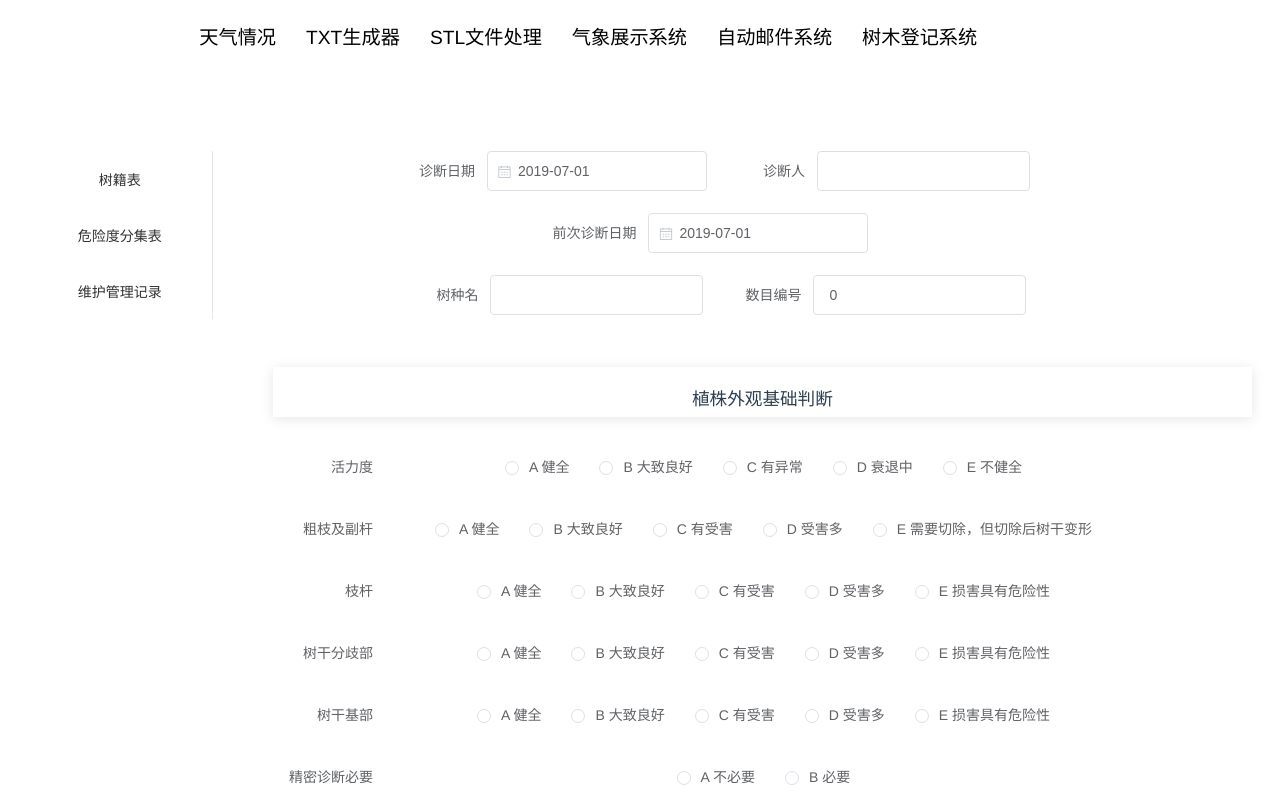
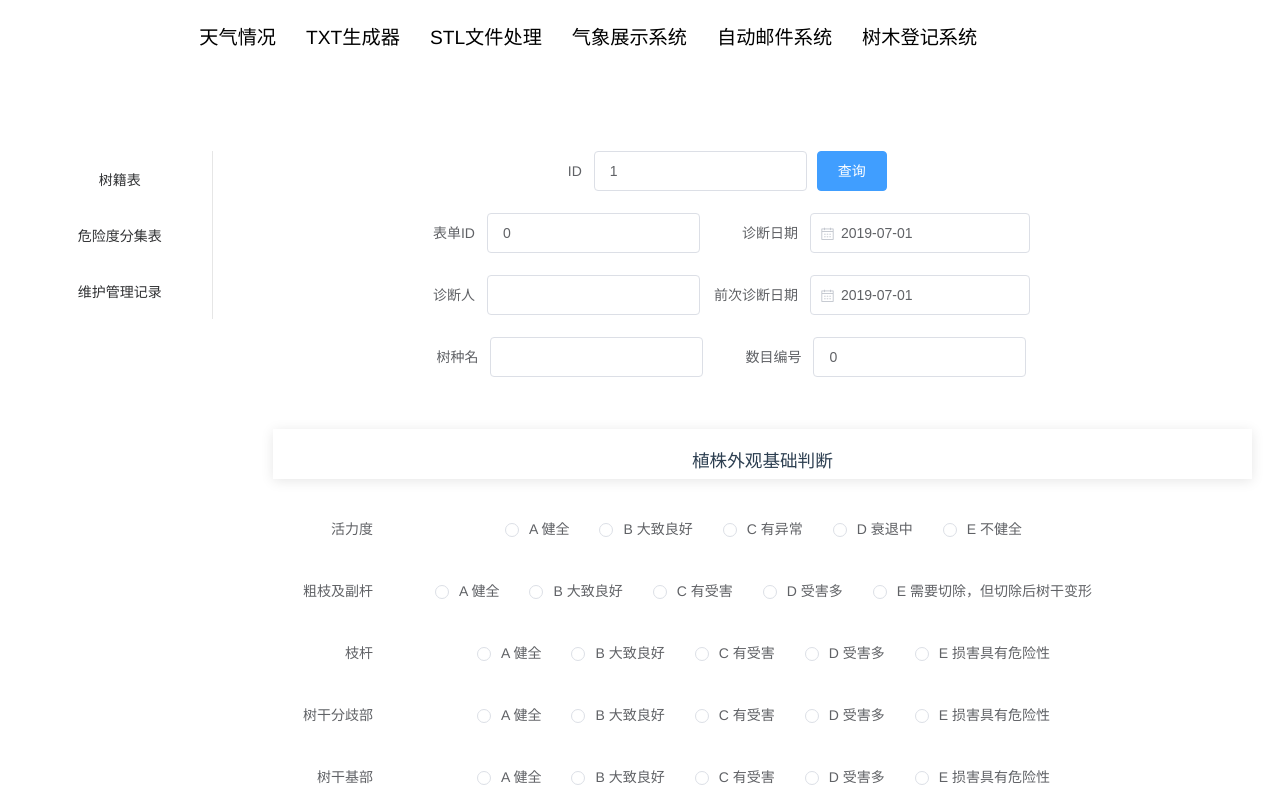
Before and after one commit to haoranpb/caup-internship, a Vue app in the folder front-end/: page /tree/tree-danger in a window 1280 px wide. Shown: the top 800 px of the page. Built offline with nearby package versions, Linux system fonts and the light colour scheme.

Commit message:
update get id

```diff
--- a/front-end/src/components/TreeDanger.vue
+++ b/front-end/src/components/TreeDanger.vue
@@ -1,6 +1,17 @@
 <template>
   <div id="tree-danger">
+    <el-form :inline="true" :model="getForm" class="get-form">
+      <el-form-item label="ID">
+        <el-input v-model="getForm.id" placeholder="ID"></el-input>
+      </el-form-item>
+      <el-form-item>
+        <el-button type="primary" @click="search">查询</el-button>
+      </el-form-item>
+    </el-form>
     <el-form :inline="true" :model="form" label-width="100px" class="rightform">
+      <el-form-item label="表单ID">
+        <el-input v-model="form.id"></el-input>
+      </el-form-item>
       <el-form-item label="诊断日期">
         <el-date-picker v-model="form.diagnoseDate" type="date" placeholder="选择日期"></el-date-picker>
       </el-form-item>
@@ -151,6 +162,9 @@ import axios from 'axios'
 export default {
   data(){
     return{
+      getForm: {
+        id: 1
+      },
       form: {
         diagnoseDate: '2019-07-01T11:23:57.934Z',
         lastDiagDate: '2019-07-01T11:23:57.934Z',
@@ -197,6 +211,23 @@ export default {
       .catch(function () {
         self.$message.error('糟糕，哪里出了点问题！');
       });
+    },
+    search(){
+      let self = this;
+
+      axios({
+        method: 'post',
+        url: 'http://47.100.50.80:8077/getDangerRecord',
+        data: self.getForm.id,
+        headers: { 'Content-Type': 'application/json' }
+      })
+      .then(function (response) {
+        console.log(response);
+        self.form = response.data;
+      })
+      .catch(function () {
+        self.$message.error('糟糕，哪里出了点问题！');
+      });
     }
   }
 }
@@ -225,4 +256,7 @@ export default {
   margin: 0;
   padding: 0;
 }
+.get-form{
+  text-align: center;
+}
 </style>
--- a/front-end/src/components/TreeMaintain.vue
+++ b/front-end/src/components/TreeMaintain.vue
@@ -1,6 +1,17 @@
 <template>
   <div id="tree-maintain">
+    <el-form :inline="true" :model="getForm" class="get-form">
+      <el-form-item label="ID">
+        <el-input v-model="getForm.id" placeholder="ID"></el-input>
+      </el-form-item>
+      <el-form-item>
+        <el-button type="primary" @click="search">查询</el-button>
+      </el-form-item>
+    </el-form>
     <el-form :inline="true" :model="form" label-width="100px" class="rightform">
+      <el-form-item label="表单ID">
+        <el-input v-model="form.id"></el-input>
+      </el-form-item>
       <el-form-item label="管理日期">
         <el-date-picker v-model="form.date" type="date" placeholder="选择日期"></el-date-picker>
       </el-form-item>
@@ -71,6 +82,9 @@ import axios from 'axios'
 export default {
   data(){
     return{
+      getForm: {
+        id: 2
+      },
       form: {
         date: '2019-07-01T11:23:57.944Z',
         lastDate: '2019-07-01T11:23:57.944Z',
@@ -115,6 +129,23 @@ export default {
       .catch(function () {
         self.$message.error('糟糕，哪里出了点问题！');
       });
+    },
+    search(){
+      let self = this;
+
+      axios({
+        method: 'post',
+        url: 'http://47.100.50.80:8077/getMaintainRecord',
+        data: self.getForm.id,
+        headers: { 'Content-Type': 'application/json' }
+      })
+      .then(function (response) {
+        console.log(response);
+        self.form = response.data;
+      })
+      .catch(function () {
+        self.$message.error('糟糕，哪里出了点问题！');
+      });
     }
   }
 }
@@ -132,4 +163,7 @@ h2{
 .note{
   margin-top: 2%;
 }
+.get-form{
+  text-align: center;
+}
 </style>
--- a/front-end/src/components/TreeRecord.vue
+++ b/front-end/src/components/TreeRecord.vue
@@ -1,6 +1,17 @@
 <template>
   <div class="tree">
+    <el-form :inline="true" :model="getForm" class="get-form">
+      <el-form-item label="ID">
+        <el-input v-model="getForm.id" placeholder="ID"></el-input>
+      </el-form-item>
+      <el-form-item>
+        <el-button type="primary" @click="search">查询</el-button>
+      </el-form-item>
+    </el-form>
     <el-form :inline="true" :model="form" label-width="100px">
+      <el-form-item label="表单ID">
+        <el-input v-model="form.id"></el-input>
+      </el-form-item>
       <el-form-item label="树木编号">
         <el-input v-model="form.number"></el-input>
       </el-form-item>
@@ -215,6 +226,9 @@ import { constants } from 'crypto';
 export default {
   data() {
     return {
+      getForm: {
+        id: 2
+      },
       form: {
         number: 0,
         oldNum: 0,
@@ -282,12 +296,32 @@ export default {
       .catch(function () {
         self.$message.error('糟糕，哪里出了点问题！');
       });
+    },
+    search(){
+      let self = this;
+
+      axios({
+        method: 'post',
+        url: 'http://47.100.50.80:8077/getTreeRecord',
+        data: self.getForm.id,
+        headers: { 'Content-Type': 'application/json' }
+      })
+      .then(function (response) {
+        console.log(response);
+        self.form = response.data;
+      })
+      .catch(function () {
+        self.$message.error('糟糕，哪里出了点问题！');
+      });
     }
   }
 }
 </script>
 
 <style scoped>
+.get-form{
+  text-align: center;
+}
 .tree{
   margin-left: 20%;
   margin-right: 20%;
```
